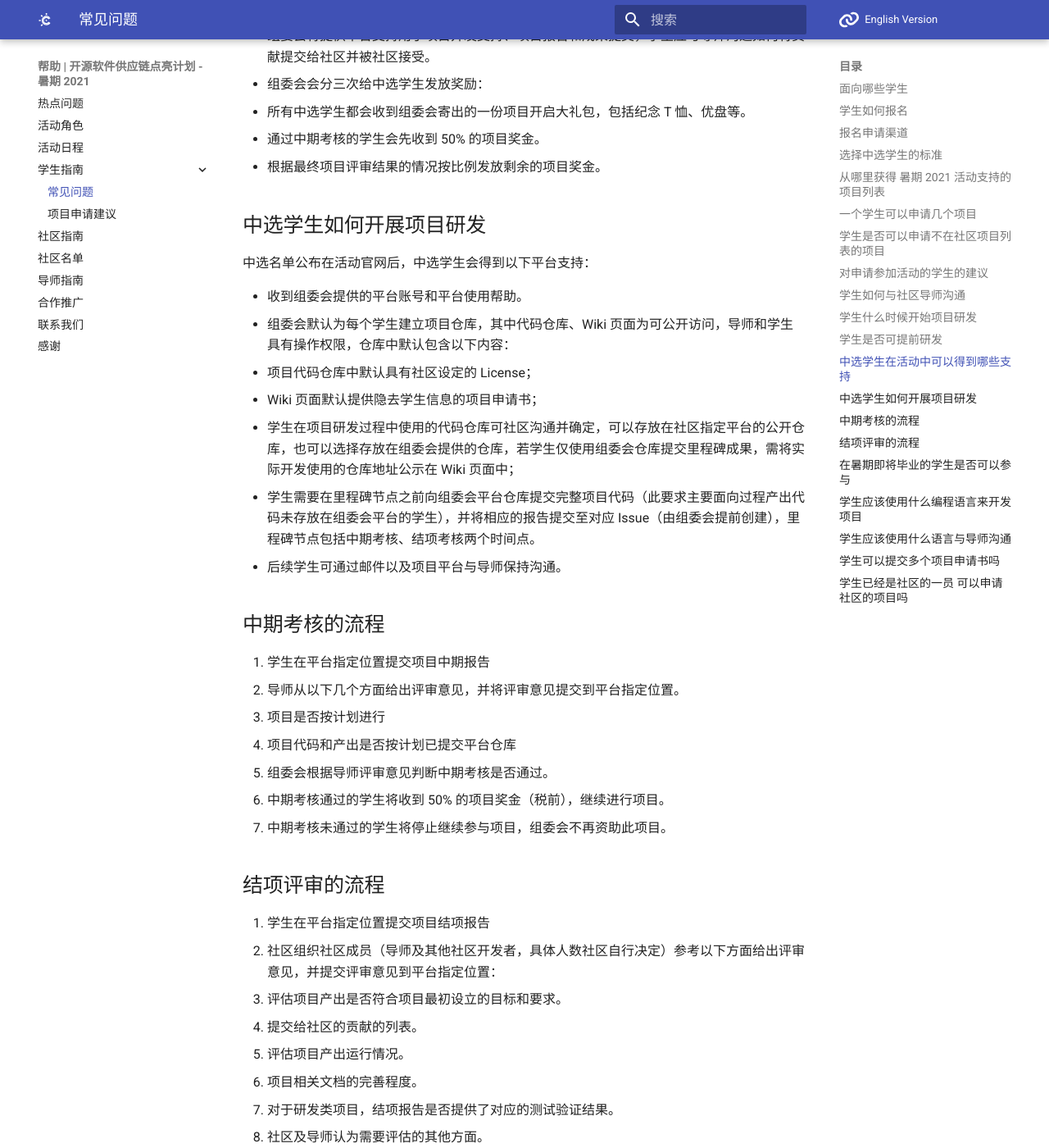
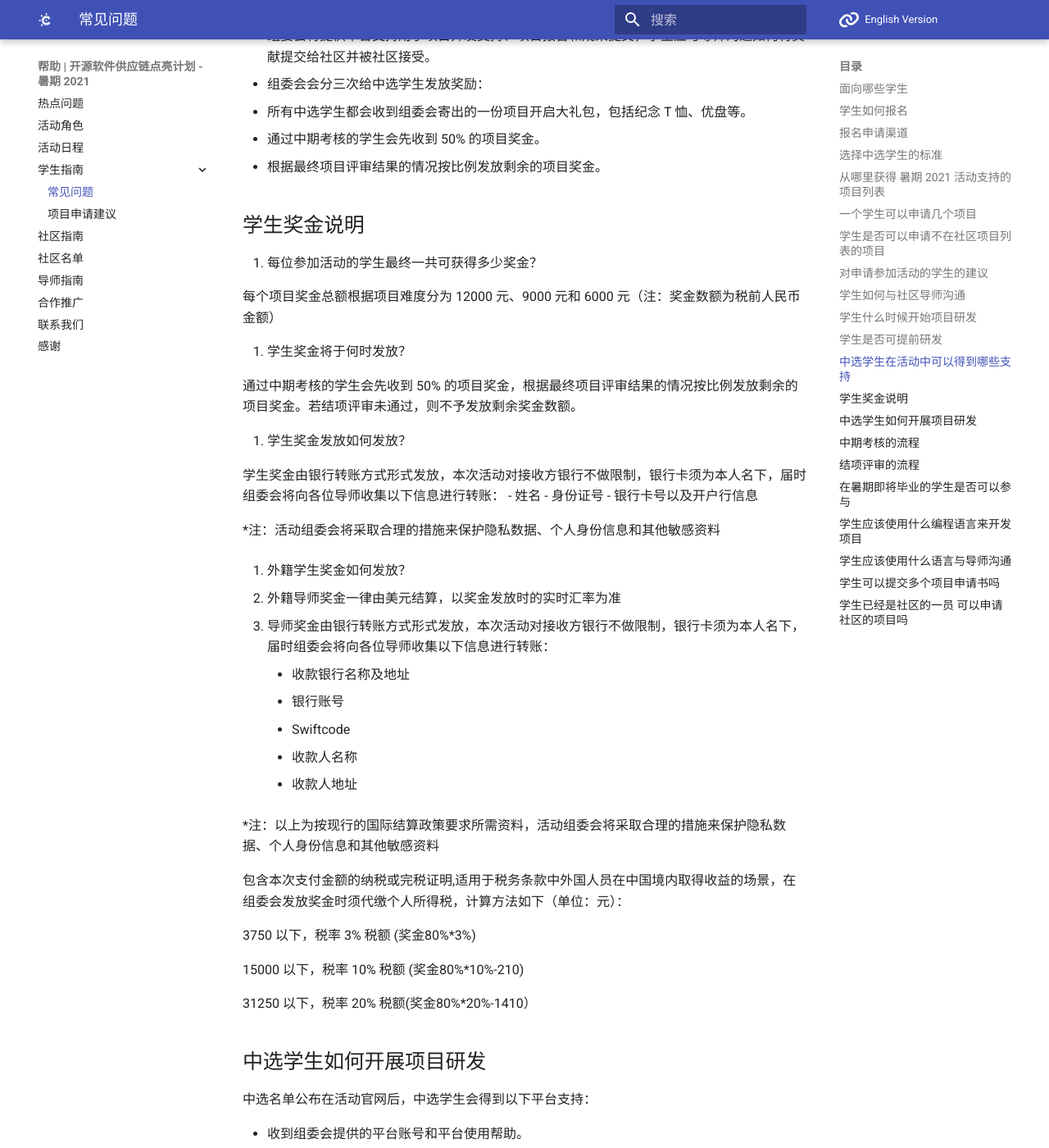
Before and after one commit to summer-ospp/help, an MkDocs documentation site: the page built from docs/student.md, in a window 1280 px wide and 1400 px high, scrolled down 2434 px. Shown: the whole window at 82% size. Built offline with MkDocs 1.6.1 and Material for MkDocs 9.7.7, drawn with Linux system fonts in a browser that asks for light colours; comment, search, counter and statistics services are not loaded.

Commit message:
Update student.md

```diff
--- a/docs/student.md
+++ b/docs/student.md
@@ -72,6 +72,45 @@
   - 通过中期考核的学生会先收到 50% 的项目奖金。
   - 根据最终项目评审结果的情况按比例发放剩余的项目奖金。
 
+## 学生奖金说明
+1. 每位参加活动的学生最终一共可获得多少奖金？
+
+每个项目奖金总额根据项目难度分为 12000 元、9000 元和 6000 元（注：奖金数额为税前人民币金额）
+
+2. 学生奖金将于何时发放？
+
+通过中期考核的学生会先收到 50% 的项目奖金，根据最终项目评审结果的情况按比例发放剩余的项目奖金。若结项评审未通过，则不予发放剩余奖金数额。
+
+3. 学生奖金发放如何发放？
+
+学生奖金由银行转账方式形式发放，本次活动对接收方银行不做限制，银行卡须为本人名下，届时组委会将向各位导师收集以下信息进行转账：
+   - 姓名
+   - 身份证号
+   - 银行卡号以及开户行信息
+
+*注：活动组委会将采取合理的措施来保护隐私数据、个人身份信息和其他敏感资料
+
+4. 外籍学生奖金如何发放？
+
+  - 外籍导师奖金一律由美元结算，以奖金发放时的实时汇率为准
+
+  - 导师奖金由银行转账方式形式发放，本次活动对接收方银行不做限制，银行卡须为本人名下，届时组委会将向各位导师收集以下信息进行转账：
+    - 收款银行名称及地址
+    - 银行账号
+    - Swiftcode
+    - 收款人名称
+    - 收款人地址
+
+   *注：以上为按现行的国际结算政策要求所需资料，活动组委会将采取合理的措施来保护隐私数据、个人身份信息和其他敏感资料
+
+  包含本次支付金额的纳税或完税证明,适用于税务条款中外国人员在中国境内取得收益的场景，在组委会发放奖金时须代缴个人所得税，计算方法如下（单位：元）：
+
+  3750 以下，税率 3% 税额 (奖金80%*3%)
+
+  15000 以下，税率 10% 税额 (奖金80%*10%-210)
+
+  31250 以下，税率 20% 税额(奖金80%*20%-1410）
+
 ## 中选学生如何开展项目研发
 
 中选名单公布在活动官网后，中选学生会得到以下平台支持：
```
